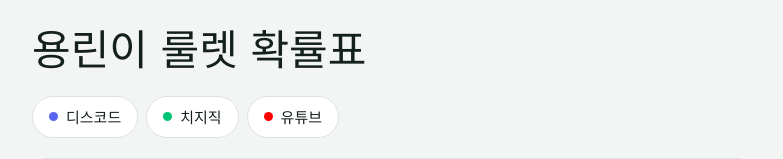
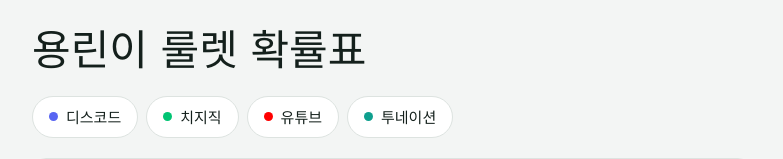
Before and after one commit to yonglin222/roulette-odds, a plain HTML site: page index.html in a window 1280 px wide. Shown: the top 159 px of the page, without its empty margins (248-1031 px from the left). Drawn offline with Linux system fonts and the light colour scheme.

Commit message:
시청자 페이지 갱신

```diff
--- a/index.html
+++ b/index.html
@@ -90,7 +90,7 @@ button:focus-visible,input:focus-visible{outline:2px solid var(--accent);outline
       </header>
 
 
-    <nav class="lnk" id="lk" aria-label="바로가기"><a href="https://discord.gg/qP7RgRrHwA" target="_blank" rel="noopener noreferrer"><i style="background:#5865f2"></i>디스코드</a><a href="https://chzzk.naver.com/042244791150a7e8fec85f933679bbe3" target="_blank" rel="noopener noreferrer"><i style="background:#00c473"></i>치지직</a><a href="https://www.youtube.com/@yonglin_e" target="_blank" rel="noopener noreferrer"><i style="background:#ff0000"></i>유튜브</a></nav>
+    <nav class="lnk" id="lk" aria-label="바로가기"><a href="https://discord.gg/qP7RgRrHwA" target="_blank" rel="noopener noreferrer"><i style="background:#5865f2"></i>디스코드</a><a href="https://chzzk.naver.com/042244791150a7e8fec85f933679bbe3" target="_blank" rel="noopener noreferrer"><i style="background:#00c473"></i>치지직</a><a href="https://www.youtube.com/@yonglin_e" target="_blank" rel="noopener noreferrer"><i style="background:#ff0000"></i>유튜브</a><a href="https://toon.at/donate/y1234" target="_blank" rel="noopener noreferrer"><i style="background:var(--accent)"></i>투네이션</a></nav>
     <main style="display:flex;flex-direction:column;gap:20px"><section class="card">
       <div><h2>시참권 룰렛</h2><p class="sub" style="margin:4px 0 0">원하시는 모드로 시참 가능합니다.</p>
         <div class="price"><b>3,900</b> 원 <span>/ 1회</span></div></div>
```
